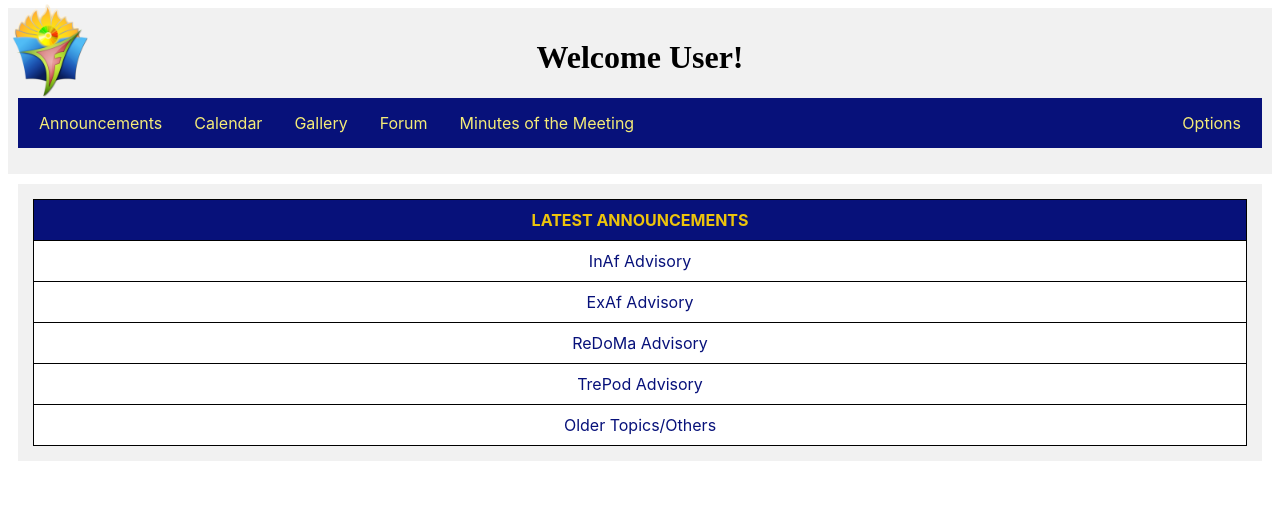
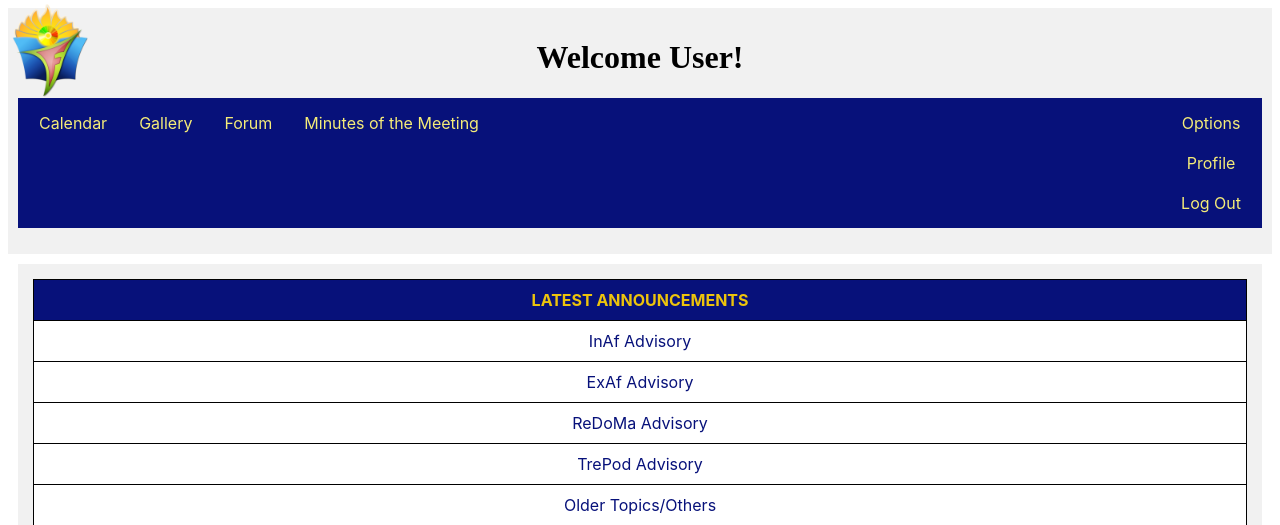
Before and after one commit to delinquentxx/LIS161WEBAPP, a Flask app: page /home in a window 1280 px wide. Shown: the top 525 px of the page. Run offline with Flask 2, Linux system fonts and the light colour scheme.

Commit message:
updated html code for homepage
added the dropdown feature for the nav bar

```diff
--- a/templates/homepage.html
+++ b/templates/homepage.html
@@ -1,23 +1,29 @@
 <!DOCTYPE html>
-<link rel="stylesheet" href="{{ url_for('static', filename='home_page/homepage.css') }}">
+<link rel="stylesheet" href="homepage.css">
 <meta name="viewport" content="width=device-width, initial-scale=1.0">
 
 
 <body>
 
 <div class="header">
-  <img class = "header-img" src = "{{ url_for('static', filename='Login_page/FLIPP_LOGO.png') }}" alt = "FLIPP Logo">
+  <img class = "header-img" src = "FLIPP_LOGO.png" alt = "FLIPP Logo">
   <h1>Welcome User!</h1>
 <div/>
 
 <ul>
-  <li><a href="#announcements">Announcements</a></li>
   <li><a href="#calendar">Calendar</a></li>
   <li><a href="#gallery">Gallery</a></li>
   <li><a href="#forum">Forum</a></li>
   <li><a href="#minutes">Minutes of the Meeting</a></li>
-  <li style="float:right"><a href="#options">Options</a></li>
+  <li style="float:right" class="dropdown">
+    <a href="#options" class="dropbtn">Options</a>
+    <div class="dropdown-content">
+      <a href="#profile">Profile</a>
+      <a href="#logout">Log Out</a>
+    </div>
+  </li>
 </ul>
+
 
 <div class="announcements">
   <table>
```
